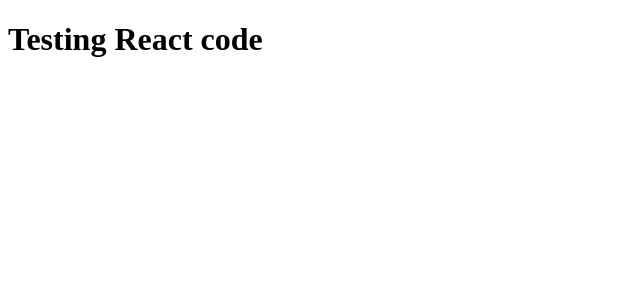
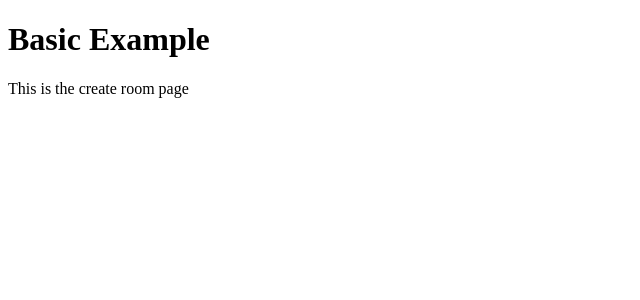
Before and after one commit to joaonc/django-react-music-controller, a React app in the folder music_controller/frontend/: page /create in a window 1280 px wide. Shown: the top 300 px of the page, without its empty margins (0-640 px from the left). Built offline with nearby package versions, Linux system fonts and the light colour scheme; the HTML template or start-up script is replaced by a standard one.

Commit message:
Routing (#8)

```diff
--- a/music_controller/frontend/src/components/App.js
+++ b/music_controller/frontend/src/components/App.js
@@ -1,14 +1,18 @@
-import React, { Component } from "react";
-import { render } from "react-dom";
+import React from 'react'
+import {render} from 'react-dom'
+
+import HomePage from './HomePage'
 
 
 const App = () => {
     return (
-        <h1>Testing React code</h1>
+        <div>
+            <HomePage/>
+        </div>
     )
 }
 
 export default App
 
 const appDiv = document.getElementById('app')
-render(<App />, appDiv)
+render(<App/>, appDiv)
--- /dev/null
+++ b/music_controller/frontend/src/components/CreateRoomPage.js
@@ -0,0 +1,9 @@
+import React from 'react'
+
+const CreateRoomPage = () => {
+    return (
+        <p>This is the create room page</p>
+    )
+}
+
+export default CreateRoomPage
--- /dev/null
+++ b/music_controller/frontend/src/components/HomePage.js
@@ -0,0 +1,28 @@
+import React from 'react'
+import {
+    BrowserRouter,
+    Routes,
+    Route,
+} from 'react-router-dom'
+
+import CreateRoomPage from './CreateRoomPage'
+import JoinRoomPage from './JoinRoomPage'
+
+
+const HomePage = () => {
+    return (
+        <BrowserRouter>
+            <div>
+                <h1>Basic Example</h1>
+
+                <Routes>
+                    <Route path='/' element={<p>Test <strong>inline</strong>.</p>}/>
+                    <Route path='/join' element={<JoinRoomPage/>}/>
+                    <Route path='/create' element={<CreateRoomPage/>}/>
+                </Routes>
+            </div>
+        </BrowserRouter>
+    )
+}
+
+export default HomePage
--- /dev/null
+++ b/music_controller/frontend/src/components/JoinRoomPage.js
@@ -0,0 +1,9 @@
+import React from 'react'
+
+const JoinRoomPage = () => {
+    return (
+        <p>This is the join room page</p>
+    )
+}
+
+export default JoinRoomPage
--- /dev/null
+++ b/music_controller/frontend/static/css/index.css
@@ -0,0 +1,19 @@
+html, body {
+    height: 100%;
+    margin: 0;
+    padding: 0;
+}
+
+#main {
+    position: fixed;
+    width: 100%;
+    height: 100%;
+    left: 0;
+    top: 0;
+}
+
+#app {
+    width: 100%;
+    height: 100%;
+    display: flex;
+}
```
Also changed, not shown: 2 other files (tests, documents, lock files or other folders).
